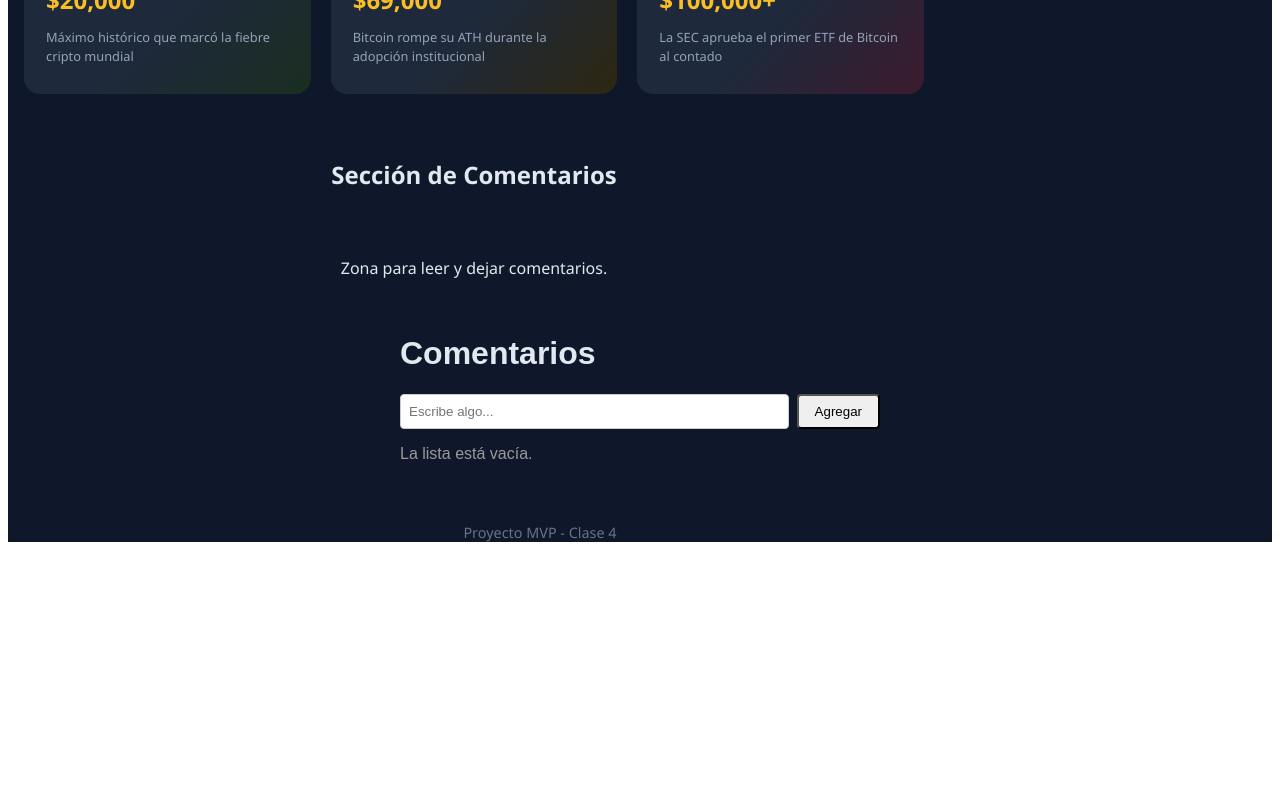
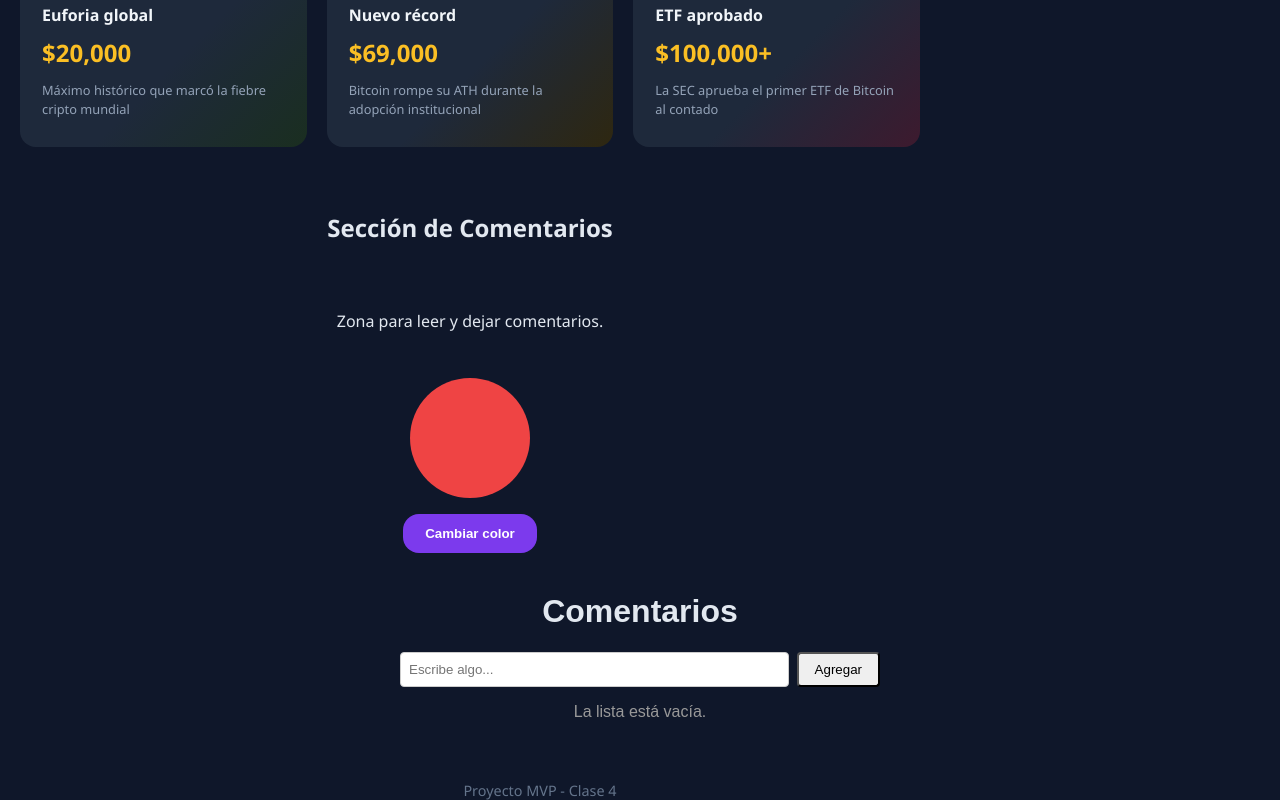
Before and after one commit to DerekDraimon/mvp-crypto, a React (Vite) app in the folder mvp-crypto/: page / in a window 1280 px wide. Shown: the part 1194-1994 px from the top of the page. Before the commit the page ends 1750 px from the top, so only its background shows below. Built offline with nearby package versions, Linux system fonts and the light colour scheme.

Commit message:
feat: Implement initial application structure including a cart modal with purchase flow and a Semaforo component.

```diff
--- a/mvp-crypto/src/App.css
+++ b/mvp-crypto/src/App.css
@@ -1,7 +1,8 @@
 #root {
-  max-width: 1280px;
-  margin: 0 auto;
-  padding: 2rem;
+  width: 100%;
+  min-height: 100vh;
+  margin: 0;
+  padding: 0;
   text-align: center;
 }
 
@@ -150,3 +151,16 @@
   align-items: center;
   padding-top: 12px;
 }
+
+.semaforo {
+  display: flex;
+  flex-direction: column;
+  align-items: center;
+  gap: 16px;
+}
+
+.luz-semaforo {
+  width: 120px;
+  height: 120px;
+  border-radius: 50%;
+}
--- a/mvp-crypto/src/App.tsx
+++ b/mvp-crypto/src/App.tsx
@@ -1,11 +1,43 @@
+import { useState } from 'react'
+import './App.css'
 import Header from './components/Header'
 import Section from './components/Section'
 import Footer from './components/Footer'
 import ProfileCard from './components/ProfileCard'
 import Gallery from './components/Gallery'
+import Semaforo from './components/Semaforo'
 import MiniX from './mini-x'
 
 function App() {
+  const [showCart, setShowCart] = useState(false)
+  const [purchaseCompleted, setPurchaseCompleted] = useState(false)
+
+  const cartItems = [
+    { name: 'Bitcoin', price: '$69,000' },
+    { name: 'Ethereum', price: '$3,500' },
+    { name: 'Solana', price: '$180' },
+  ]
+
+  const openCartModal = () => {
+    setShowCart(true)
+    setPurchaseCompleted(false)
+  }
+
+  const closeCartModal = () => {
+    setShowCart(false)
+    setPurchaseCompleted(false)
+  }
+
+  const getPriceNumber = (price: string) => {
+    const cleanPrice = price.replace(/[^0-9.]/g, '')
+    return Number(cleanPrice) || 0
+  }
+
+  const total = cartItems.reduce((accumulator, item) => accumulator + getPriceNumber(item.price), 0)
+
+  const handlePay = () => {
+    setPurchaseCompleted(true)
+  }
 
   return (
     <>
@@ -33,17 +65,65 @@ function App() {
           <hr />
 
           <Section id="historicos" title="Sección de Históricos">
+            <div className="cart-actions">
+              <button className="cart-button" type="button" onClick={openCartModal}>
+                Ver lista de compra
+              </button>
+            </div>
             <Gallery />
           </Section>
 
           <Section id="comentarios" title="Sección de Comentarios">
             <p>Zona para leer y dejar comentarios.</p>
+            <Semaforo />
           </Section>
         </main>
 
         <MiniX />
 
         <Footer />
+
+        {showCart && (
+          <div className="modal-overlay">
+            <div className="cart-modal">
+              <button className="close-button" type="button" onClick={closeCartModal}>
+                X
+              </button>
+
+              {!purchaseCompleted ? (
+                <>
+                  <h2>Productos seleccionados</h2>
+
+                  <ul className="cart-list">
+                    {cartItems.map((item, index) => (
+                      <li className="cart-item" key={`${item.name}-${index}`}>
+                        <span>{item.name}</span>
+                        <span>{item.price}</span>
+                      </li>
+                    ))}
+                  </ul>
+
+                  <div className="cart-total">
+                    <span>Total</span>
+                    <strong>${total.toLocaleString('en-US')}</strong>
+                  </div>
+
+                  <button className="pay-button" type="button" onClick={handlePay}>
+                    Pagar
+                  </button>
+                </>
+              ) : (
+                <div className="success-box">
+                  <h2>Compra exitosa</h2>
+                  <p>El pago se realizó correctamente.</p>
+                  <button className="pay-button" type="button" onClick={closeCartModal}>
+                    Cerrar
+                  </button>
+                </div>
+              )}
+            </div>
+          </div>
+        )}
       </div>
     </>
   )
--- /dev/null
+++ b/mvp-crypto/src/components/Semaforo.tsx
@@ -0,0 +1,24 @@
+import { useState } from 'react'
+
+function Semaforo() {
+  const [colorLuz, setColorLuz] = useState('rojo')
+
+  const cambiarColor = () => {
+    setColorLuz(colorLuz === 'rojo' ? 'verde' : 'rojo')
+  }
+
+  return (
+    <div className="semaforo">
+      <div
+        className="luz-semaforo"
+        style={{ backgroundColor: colorLuz === 'rojo' ? '#ef4444' : '#22c55e' }}
+      />
+
+      <button className="cart-button" type="button" onClick={cambiarColor}>
+        Cambiar color
+      </button>
+    </div>
+  )
+}
+
+export default Semaforo
--- a/mvp-crypto/src/index.css
+++ b/mvp-crypto/src/index.css
@@ -1,19 +1,34 @@
+html,
+body,
+#root {
+    width: 100%;
+    min-height: 100vh;
+    margin: 0;
+}
+
+body {
+    overflow-x: hidden;
+}
+
 .body {
     background-color: #0f172a;
     color: #e2e8f0;
     font-family: 'Segoe UI', sans-serif;
     margin: 0;
-    width: auto ;
-    height: auto;
+    width: 100%;
+    min-height: 100vh;
 }
 
 header {
     text-align: center;
+    margin-top: 0;
     margin-bottom: 40px;
     margin-right: 200px;
 }
 
 header h1 {
+    margin-top: 0;
+    margin-bottom: 16px;
     color: #e2e8f0;
     font-size: 1.5rem;
     letter-spacing: 1px;
@@ -44,8 +59,13 @@ footer {
     text-align: center;
     color: #64748b;
     margin-top: 60px;
+    margin-bottom: 0;
     font-size: 0.9rem;
     margin-right: 200px;
+}
+
+footer p {
+    margin: 0;
 }
 
 section {
```
